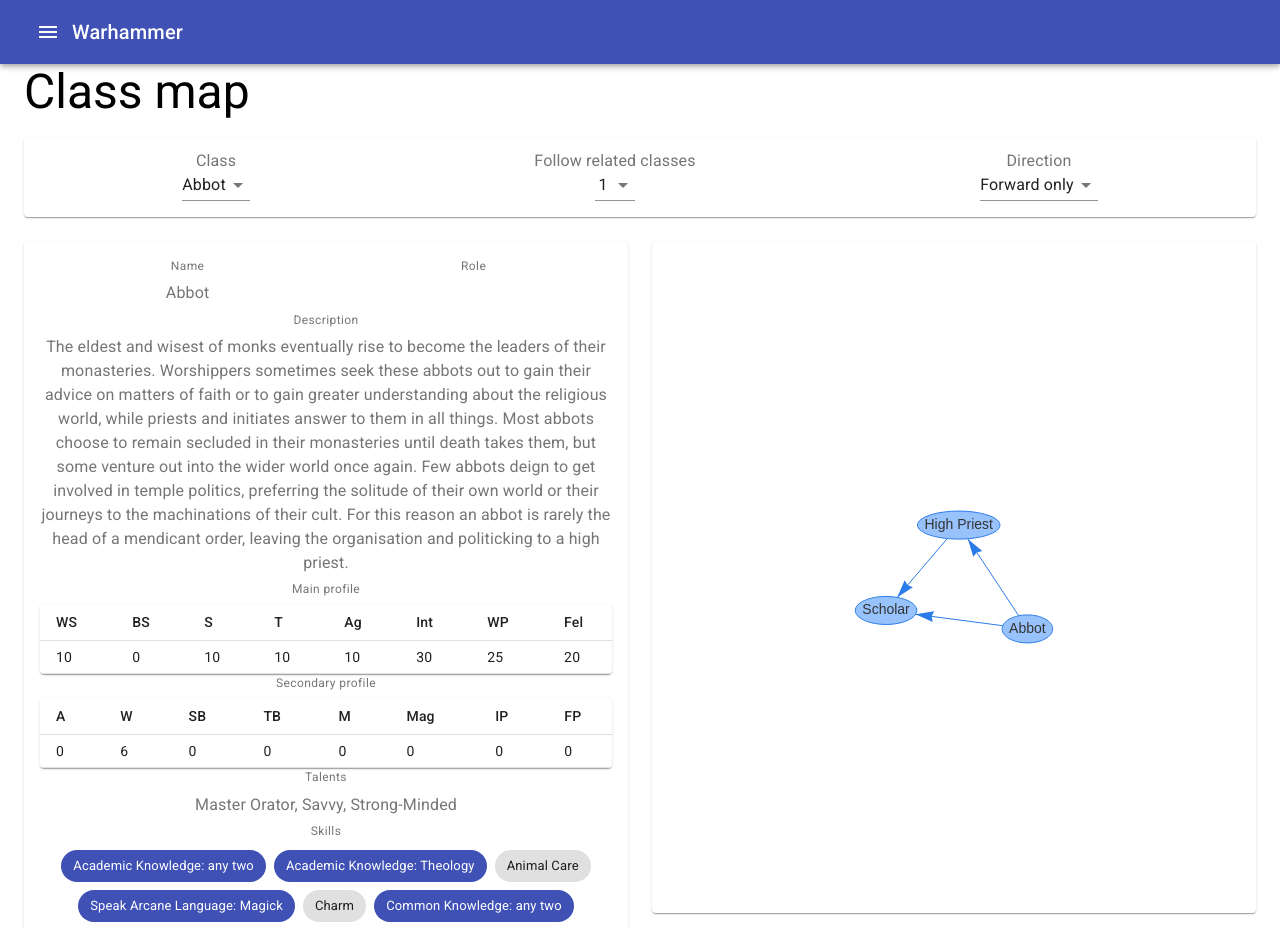
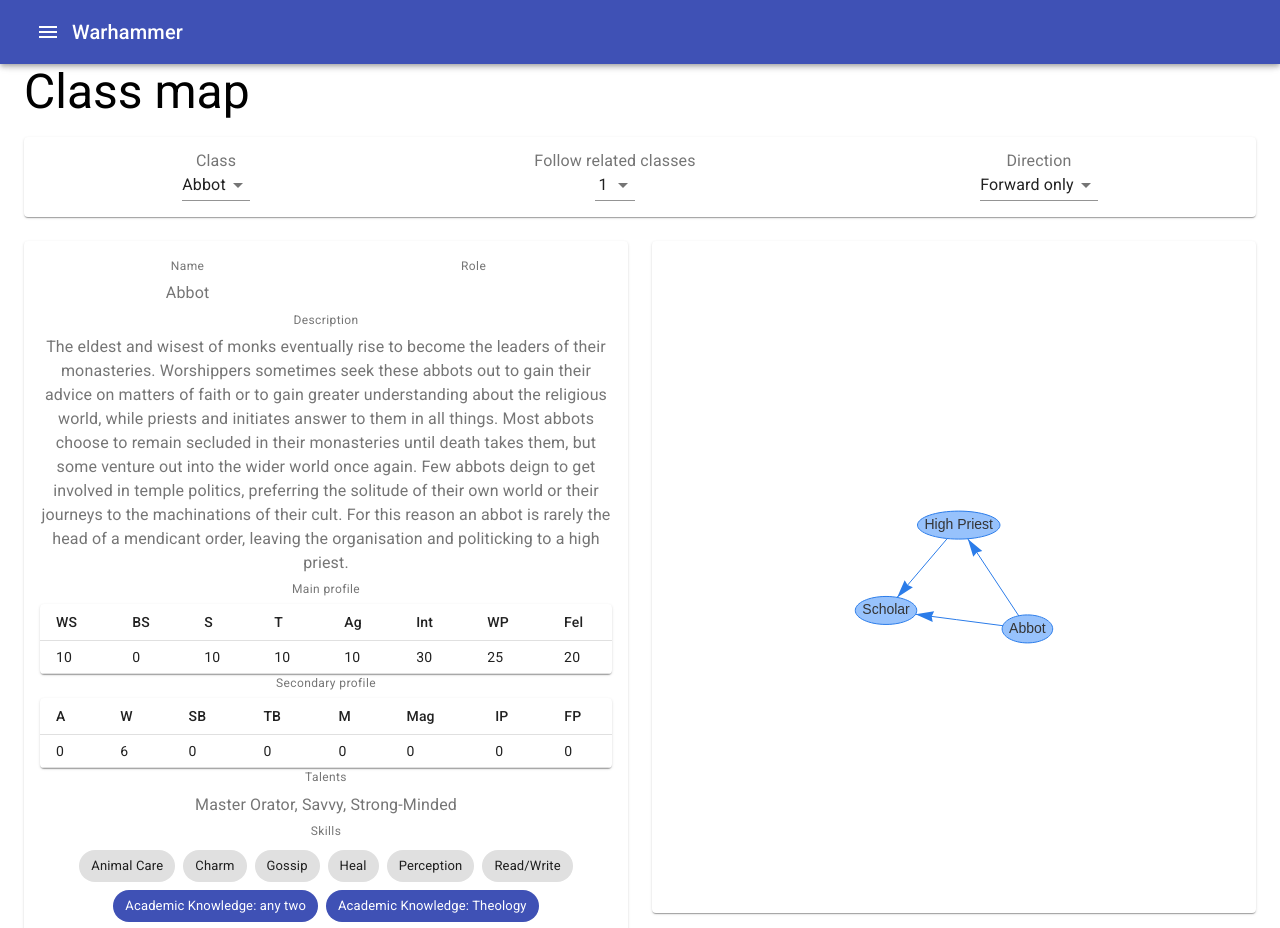
Before and after one commit to matek997/warhammer, a React (Create React App) app: page /map in a window 1280 px wide. Shown: the top 928 px of the page. Built offline with nearby package versions, Linux system fonts and the light colour scheme.

Commit message:
Draw composite skills

```diff
--- a/src/components/CharacterCard.tsx
+++ b/src/components/CharacterCard.tsx
@@ -54,9 +54,18 @@
       <div>
         <CaptionedText caption="Skills">
           <div className={chipClasses.root}>
-            {profession.skills.map((skill, index) => (
-              <SkillChip key={`${skill.type}.${index}`} skill={skill} />
-            ))}
+            {profession.skills
+              .sort((a, b) => {
+                const lookup = {
+                  BASIC: 0,
+                  VARIABLE: 1,
+                  COMPOSITE: 2,
+                };
+                return lookup[a.type] - lookup[b.type];
+              })
+              .map((skill, index) => (
+                <SkillChip key={`${skill.type}.${index}`} skill={skill} />
+              ))}
           </div>
         </CaptionedText>
       </div>
--- a/src/components/SkillChip.tsx
+++ b/src/components/SkillChip.tsx
@@ -1,8 +1,9 @@
 import Chip from "@material-ui/core/Chip";
 import React from "react";
 import { SkillDef } from "../models/SkillDef";
-import Avatar from "@material-ui/core/Avatar";
 import { Enums, VariableSkills } from "../models/Skills";
+import { CaptionedText } from "./CaptionedText";
+import { Paper } from "@material-ui/core";
 
 // const getSkillAsArray = (skill: CompositeSkillDef) => {};
 const getColor = (skillType: string): "primary" | "secondary" | "default" => {
@@ -28,7 +29,17 @@
 };
 export const SkillChip = (props: { skill: SkillDef }) => {
   const { skill } = props;
-  if (skill.type === "COMPOSITE") return <span>Comp</span>;
+  const label = getLabel(skill);
+  if (skill.type !== "COMPOSITE")
+    return <Chip label={label} color={getColor(skill.type)} />;
 
-  return <Chip label={getLabel(skill)} color={getColor(skill.type)} />;
+  return (
+    <Paper elevation={3}>
+      <CaptionedText caption={label}>
+        {skill.list.map((el, index) => (
+          <SkillChip key={index} skill={el} />
+        ))}
+      </CaptionedText>
+    </Paper>
+  );
 };
```
